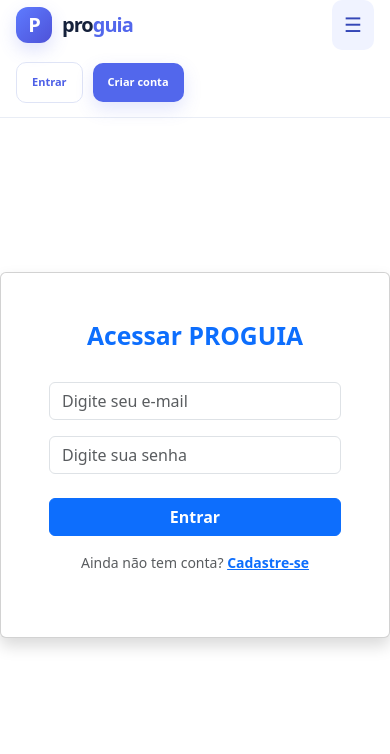
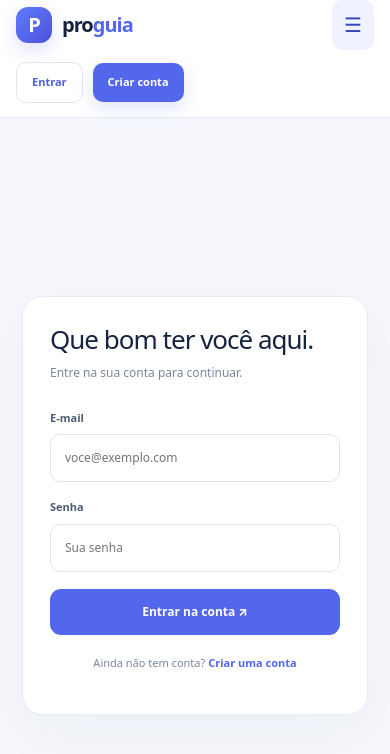
Before and after one commit to DavidBaffica/TCC, a React (Vite) app in the folder Pro-Guia/frontend/proguia-frontend/: page /login in a window 390 px wide. Shown: the top 754 px of the page. Built offline with nearby package versions, Linux system fonts and the light colour scheme; no server answers.

Commit message:
Replace Bootstrap UI with responsive React and CSS modules

```diff
--- a/Pro-Guia/frontend/proguia-frontend/src/pages/Login/Login.jsx
+++ b/Pro-Guia/frontend/proguia-frontend/src/pages/Login/Login.jsx
@@ -1,57 +1,8 @@
-import { useState } from 'react';
-import { useNavigate, Link } from 'react-router-dom';
-import Menu from '../../components/Menu/Menu';
-import api from '../../services/api';
-
-const Login = () => {
-  const [formData, setFormData] = useState({ email: '', senha: '' });
-  const navigate = useNavigate();
-
-  const handleLogin = async (e) => {
-    e.preventDefault();
-    try {
-      const email = formData.email.trim().toLowerCase();
-      const response = await api.post('/usuarios/login', {
-        username: email,
-        password: formData.senha
-      });
-
-      localStorage.setItem("proguia_logado", email);
-      localStorage.setItem("proguia_id", String(response.data.id));
-
-      alert("Login realizado com sucesso!");
-      navigate('/perfil');
-    } catch (error) {
-      console.error("Erro ao fazer login:", error);
-      alert("E-mail ou senha incorretos.");
-    }
-  };
-
-
-  return (
-    <>
-      <Menu />
-      <div className="d-flex align-items-center justify-content-center py-5" style={{ minHeight: "80vh" }}>
-        <div className="card p-5 shadow" style={{ maxWidth: "400px", width: "100%" }}>
-          <div className="text-center mb-4">
-            <h2 className="fw-bold text-primary">Acessar PROGUIA</h2>
-          </div>
-          <form onSubmit={handleLogin}>
-            <input type="email" className="form-control mb-3" placeholder="Digite seu e-mail" required
-              onChange={(e) => setFormData({...formData, email: e.target.value})} />
-
-            <input type="password" className="form-control mb-4" placeholder="Digite sua senha" required
-              onChange={(e) => setFormData({...formData, senha: e.target.value} )} />
-
-            <button type="submit" className="btn btn-primary w-100 fw-bold mb-3">Entrar</button>
-            <p className="text-center text-muted small">
-              Ainda não tem conta? <Link to="/cadastro" className="fw-bold">Cadastre-se</Link>
-            </p>
-          </form>
-        </div>
-      </div>
-    </>
-  );
-};
-
-export default Login;
+import { useState } from "react";
+import { useNavigate,Link } from "react-router-dom";
+import Menu from "../../components/Menu/Menu";
+import api from "../../services/api";
+import styles from "./Login.module.css";
+export default function Login(){const [form,setForm]=useState({email:"",senha:""}),[erro,setErro]=useState(""),[loading,setLoading]=useState(false);const navigate=useNavigate();
+ const entrar=async e=>{e.preventDefault();setLoading(true);setErro("");try{const email=form.email.trim().toLowerCase();const {data}=await api.post("/usuarios/login",{username:email,password:form.senha});localStorage.setItem("proguia_logado",email);localStorage.setItem("proguia_id",String(data.id));navigate(data.nivelAcesso==="ADMIN"?"/admin":"/perfil")}catch{setErro("E-mail ou senha incorretos. Confira seus dados e tente novamente.")}finally{setLoading(false)}};
+ return <><Menu/><main className={styles.page}><section className={styles.visual}><span className={styles.visualBadge}>PROGUIA / SUA JORNADA</span><h1>O próximo capítulo começa com você.</h1><p>Acesse sua conta para continuar sua jornada, descobrir oportunidades e transformar planos em próximos passos.</p></section><section className={styles.formSide}><div className={styles.card}><h2 className={styles.title}>Que bom ter você aqui.</h2><p className={styles.subtitle}>Entre na sua conta para continuar.</p><form className={styles.form} onSubmit={entrar}><div className={styles.group}><label htmlFor="email">E-mail</label><input id="email" className={styles.field} type="email" autoComplete="email" value={form.email} onChange={e=>setForm({...form,email:e.target.value})} required placeholder="voce@exemplo.com"/></div><div className={styles.group}><label htmlFor="senha">Senha</label><input id="senha" className={styles.field} type="password" autoComplete="current-password" value={form.senha} onChange={e=>setForm({...form,senha:e.target.value})} required placeholder="Sua senha"/></div><button className={styles.submit} disabled={loading}>{loading?"Entrando…":"Entrar na conta ↗"}</button>{erro&&<p className={styles.error} role="alert">{erro}</p>}</form><p className={styles.footer}>Ainda não tem conta? <Link to="/cadastro">Criar uma conta</Link></p></div></section></main></>}
```
